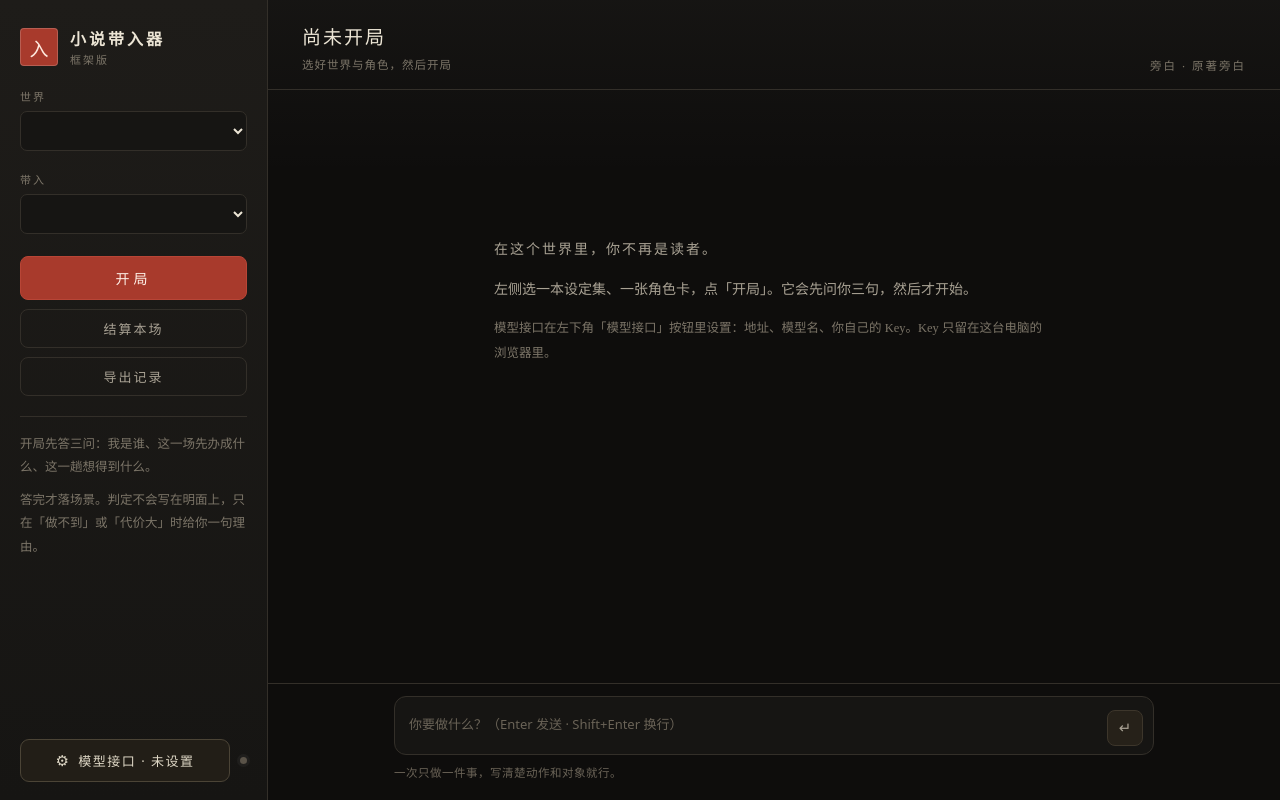
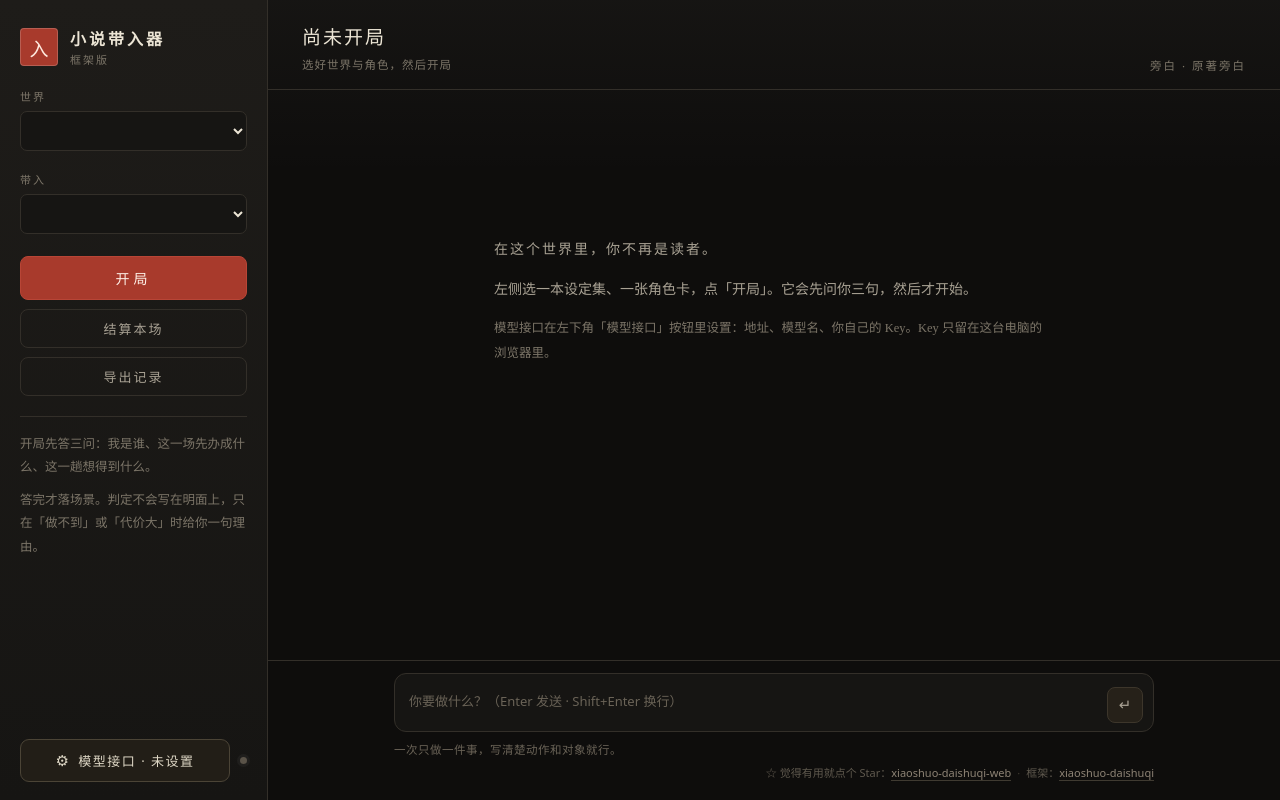
Before and after one commit to Zod233/xiaoshuo-daishuqi-web, a plain HTML site: page web/index.html in a window 1280 px wide. Drawn offline with Linux system fonts and the light colour scheme; no server answers.

Commit message:
页底加一行 Star 入口（网页版与框架仓库）

```diff
--- a/web/index.html
+++ b/web/index.html
@@ -69,6 +69,7 @@
       <button id="btnSend" class="send" aria-label="发送">↵</button>
     </div>
     <div class="hint" id="hint">一次只做一件事，写清楚动作和对象就行。</div>
+    <div class="star">☆ 觉得有用就点个 Star：<a href="https://github.com/Zod233/xiaoshuo-daishuqi-web" target="_blank" rel="noopener">xiaoshuo-daishuqi-web</a><span class="sep">·</span>框架：<a href="https://github.com/Zod233/xiaoshuo-daishuqi" target="_blank" rel="noopener">xiaoshuo-daishuqi</a></div>
   </footer>
 </main>
 
--- a/web/style.css
+++ b/web/style.css
@@ -288,6 +288,18 @@ button.send:hover { color: #fff; border-color: #5b5245; }
   font-family: var(--sans); font-size: 11.5px; color: #6a6357; letter-spacing: .5px;
 }
 
+.star {
+  max-width: 760px;
+  margin: 7px auto 0;
+  font-family: var(--sans);
+  font-size: 11px;
+  color: #5f594e;
+  text-align: right;
+}
+.star a { color: #8d8375; text-decoration: none; border-bottom: 1px solid #3f3a31; }
+.star a:hover { color: var(--paper-dim); border-bottom-color: #6a6357; }
+.star .sep { margin: 0 6px; color: #3f3a31; }
+
 /* ---------------- 设置卡 ---------------- */
 
 .veil {
```
Also changed, not shown: 小说带入器.html (+13 -0 lines).
